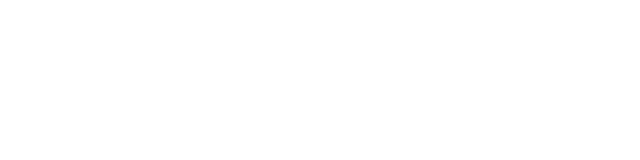
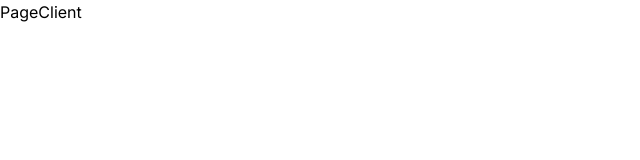
Before and after one commit to SharmaTushar1/hierarchy_ui, a Next.js app: page / in a window 1280 px wide. Shown: the top 160 px of the page, without its empty margins (0-640 px from the left). Built offline with nearby package versions, Linux system fonts and the light colour scheme.

Commit message:
Add Zustand and restructure

```diff
--- a/package.json
+++ b/package.json
@@ -20,6 +20,7 @@
     "react": "18.2.0",
     "react-dom": "18.2.0",
     "tailwindcss": "3.3.3",
-    "typescript": "5.2.2"
+    "typescript": "5.2.2",
+    "zustand": "^4.4.1"
   }
 }
--- /dev/null
+++ b/src/app/page.client.tsx
@@ -0,0 +1,6 @@
+const PageClient = () => {
+  return (
+    <div>PageClient</div>
+  )
+}
+export default PageClient
--- a/src/app/page.tsx
+++ b/src/app/page.tsx
@@ -1,6 +1,9 @@
+import PageClient from "./page.client"
+
 export default function Home() {
   return (
     <main className="">
+      <PageClient />
     </main>
   )
 }
```
Also changed, not shown: 1 other file (tests, documents, lock files or other folders).
